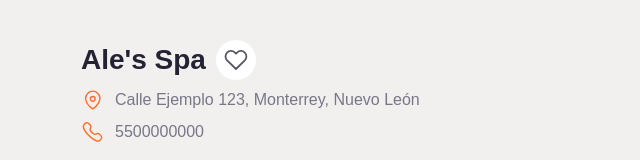
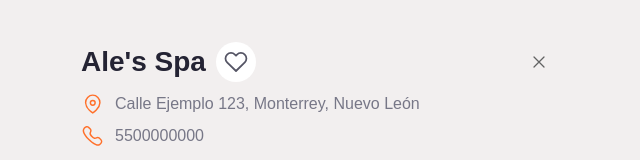
Before and after one commit to enrique-diazv/pik, a Next.js app: page /booking in a window 1280 px wide. Shown: the top 160 px of the page, without its empty margins (319-959 px from the left). Built offline with nearby package versions, Linux system fonts and the light colour scheme.

Commit message:
update: mejoras del diseño

```diff
--- a/src/app/booking/page.tsx
+++ b/src/app/booking/page.tsx
@@ -9,6 +9,7 @@ import {
   IconlyCall,
 } from "@/components/booking/booking-icons";
 import { FavoriteButton } from "@/components/booking/favorite-button";
+import { ExitToHome } from "@/components/ui/exit-to-home";
 
 export const metadata: Metadata = {
   title: "Reserva tu cita | PIK",
@@ -19,9 +20,13 @@ export default function BookingPage() {
     <div className={profileStyles.page}>
       <main className={styles.main}>
         <header className={profileStyles.header}>
-          <div className={profileStyles.nameRow}>
-            <h1 className={profileStyles.name}>{mockBusiness.name}</h1>
-            <FavoriteButton />
+          <div className={profileStyles.headingRow}>
+            <div className={profileStyles.nameRow}>
+              <h1 className={profileStyles.name}>{mockBusiness.name}</h1>
+              <FavoriteButton />
+            </div>
+
+            <ExitToHome />
           </div>
 
           <p className={profileStyles.contact}>
--- a/src/components/booking/booking.module.css
+++ b/src/components/booking/booking.module.css
@@ -90,3 +90,14 @@
   outline: 2px solid var(--accent);
   outline-offset: 3px;
 }
+
+.headingRow {
+  display: flex;
+  align-items: center;
+  justify-content: space-between;
+  gap: 12px;
+}
+
+.headingRow .nameRow {
+  min-width: 0;
+}
--- a/src/components/booking/business-profile-tabs.module.css
+++ b/src/components/booking/business-profile-tabs.module.css
@@ -423,3 +423,8 @@
   opacity: 0.5;
   cursor: not-allowed;
 }
+
+.bookingSummary .bookingTotal {
+  color: var(--accent);
+  font-weight: 600;
+}
--- a/src/components/booking/business-profile-tabs.tsx
+++ b/src/components/booking/business-profile-tabs.tsx
@@ -382,8 +382,8 @@ export function BusinessProfileTabs({
                     {selectedSlot.startsAt} – {selectedSlot.endsAt}
                   </dd>
 
-                  <dt>Total</dt>
-                  <dd>
+                  <dt className={styles.bookingTotal}>Total</dt>
+                  <dd className={styles.bookingTotal}>
                     ${selectedService.priceMxn.toLocaleString("es-MX")} MXN
                   </dd>
                 </dl>
--- a/src/components/business/business-location-form.tsx
+++ b/src/components/business/business-location-form.tsx
@@ -200,7 +200,10 @@ export function BusinessLocationForm({
             <button
               className={styles.nextButton}
               type="button"
-              onClick={saveHours}
+              onClick={(event) => {
+                event.preventDefault();
+                saveHours();
+              }}
               disabled={pendingRangeIds.length > 0}
             >
               Guardar
--- a/src/components/business/business-onboarding.tsx
+++ b/src/components/business/business-onboarding.tsx
@@ -16,6 +16,7 @@ import styles from "./onboarding.module.css";
 import { BusinessServicesForm } from "./business-services-form";
 import { BusinessStaffForm } from "./business-staff-form";
 import { BusinessSummary } from "./business-summary";
+import { ExitToHome } from "@/components/ui/exit-to-home";
 
 type Step =
   | "details"
@@ -103,7 +104,10 @@ export function BusinessOnboarding() {
     <div className={styles.page}>
       <main className={styles.main}>
         <header className={styles.header}>
-          <h1>Tu negocio en PIK</h1>
+          <div className={styles.headingRow}>
+            <h1>Tu negocio en PIK</h1>
+            <ExitToHome />
+          </div>
 
           <h2
             ref={headingRef}
--- a/src/components/business/onboarding.module.css
+++ b/src/components/business/onboarding.module.css
@@ -572,6 +572,7 @@
   border: 0;
   border-radius: 12px;
   cursor: pointer;
+  grid-column: 3;
 }
 
 .rangeButtons[hidden] {
@@ -827,3 +828,59 @@
 .customDurationField input {
   border-radius: 14px;
 }
+
+
+.rangeRow .rangeButtons {
+  padding-inline: 44px;
+}
+
+.rangeRow {
+  position: relative;
+  display: grid;
+  grid-template-columns: minmax(0, 1fr);
+  align-items: start;
+  gap: 8px;
+}
+
+.rangePicker {
+  display: grid;
+  grid-template-columns: 44px minmax(0, 1fr) 44px;
+  align-items: center;
+  gap: 8px;
+  min-width: 0;
+}
+
+.pickerTimes {
+  grid-column: 2;
+  display: grid;
+  grid-template-columns: repeat(2, minmax(0, 1fr));
+  gap: 12px;
+  min-width: 0;
+}
+
+.deleteRangeButton {
+  position: absolute;
+  top: 0;
+  right: 0;
+  display: grid;
+  place-items: center;
+  width: 44px;
+  height: 44px;
+  padding: 0;
+  color: #ff3b30;
+  background: transparent;
+  border: 0;
+  border-radius: 12px;
+  cursor: pointer;
+}
+
+.headingRow {
+  display: flex;
+  align-items: center;
+  justify-content: space-between;
+  gap: 12px;
+}
+
+.headingRow h1 {
+  margin: 0;
+}
--- /dev/null
+++ b/src/components/ui/exit-to-home.module.css
@@ -0,0 +1,20 @@
+.link {
+  display: inline-flex;
+  flex: 0 0 44px;
+  align-items: center;
+  justify-content: center;
+  width: 44px;
+  height: 44px;
+  color: #626262;
+  border-radius: 50%;
+  text-decoration: none;
+}
+
+.link:hover {
+  background: rgb(0 0 0 / 4%);
+}
+
+.link:focus-visible {
+  outline: 2px solid var(--accent);
+  outline-offset: 2px;
+}
--- /dev/null
+++ b/src/components/ui/exit-to-home.tsx
@@ -0,0 +1,27 @@
+import Link from "next/link";
+import styles from "./exit-to-home.module.css";
+
+export function ExitToHome() {
+  return (
+    <Link
+      href="/"
+      className={styles.link}
+      aria-label="Volver al inicio"
+    >
+      <svg
+        width="20"
+        height="20"
+        viewBox="0 0 24 24"
+        fill="none"
+        aria-hidden="true"
+      >
+        <path
+          d="m6 6 12 12M18 6 6 18"
+          stroke="currentColor"
+          strokeWidth="1.5"
+          strokeLinecap="round"
+        />
+      </svg>
+    </Link>
+  );
+}
```
